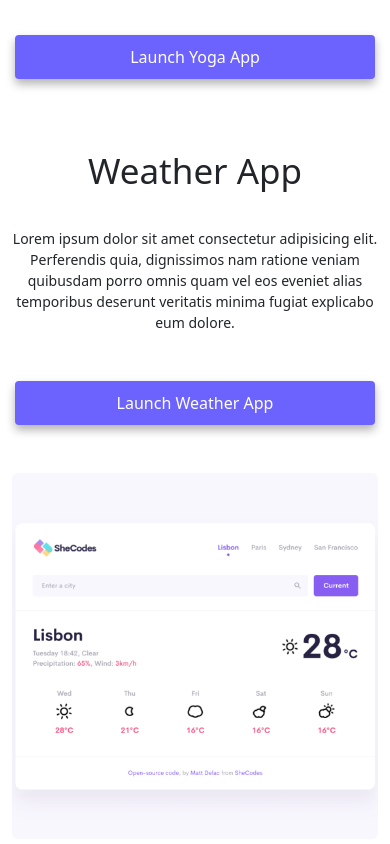
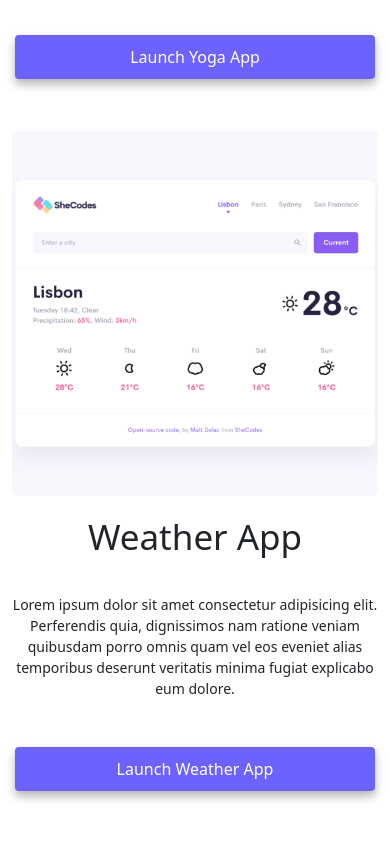
Before and after one commit to JenBoardman/jenportfolio, a plain HTML site: page index.html in a window 390 px wide. Shown: the part 1060-1904 px from the top of the page. Drawn offline with nearby package versions, Linux system fonts and the light colour scheme.

Commit message:
Moving round images on mobile view and tweaking of the responsive css

```diff
--- a/index.html
+++ b/index.html
@@ -105,6 +105,13 @@
       </div>
 
       <div class="row mt-5">
+        <div class="col-md-6 d-md-none">
+          <img
+            src="/images/weather.png"
+            class="img-fluid rounded"
+            alt="layout for weather applcaiton with weather icons and tempreture"
+          />
+        </div>
         <div class="col-md-6">
           <h2 class="mb-3">Weather App</h2>
           <p>
@@ -119,7 +126,7 @@
             >
           </div>
         </div>
-        <div class="col-md-6">
+        <div class="col-md-6 d-none d-md-block">
           <img
             src="/images/weather.png"
             class="img-fluid rounded"
--- a/src/style.css
+++ b/src/style.css
@@ -88,7 +88,7 @@ p {
   text-decoration: underline;
 }
 
-@media (max-width: 576px) {
+@media (max-width: 989px) {
   h1,
   h2,
   h3,
```
